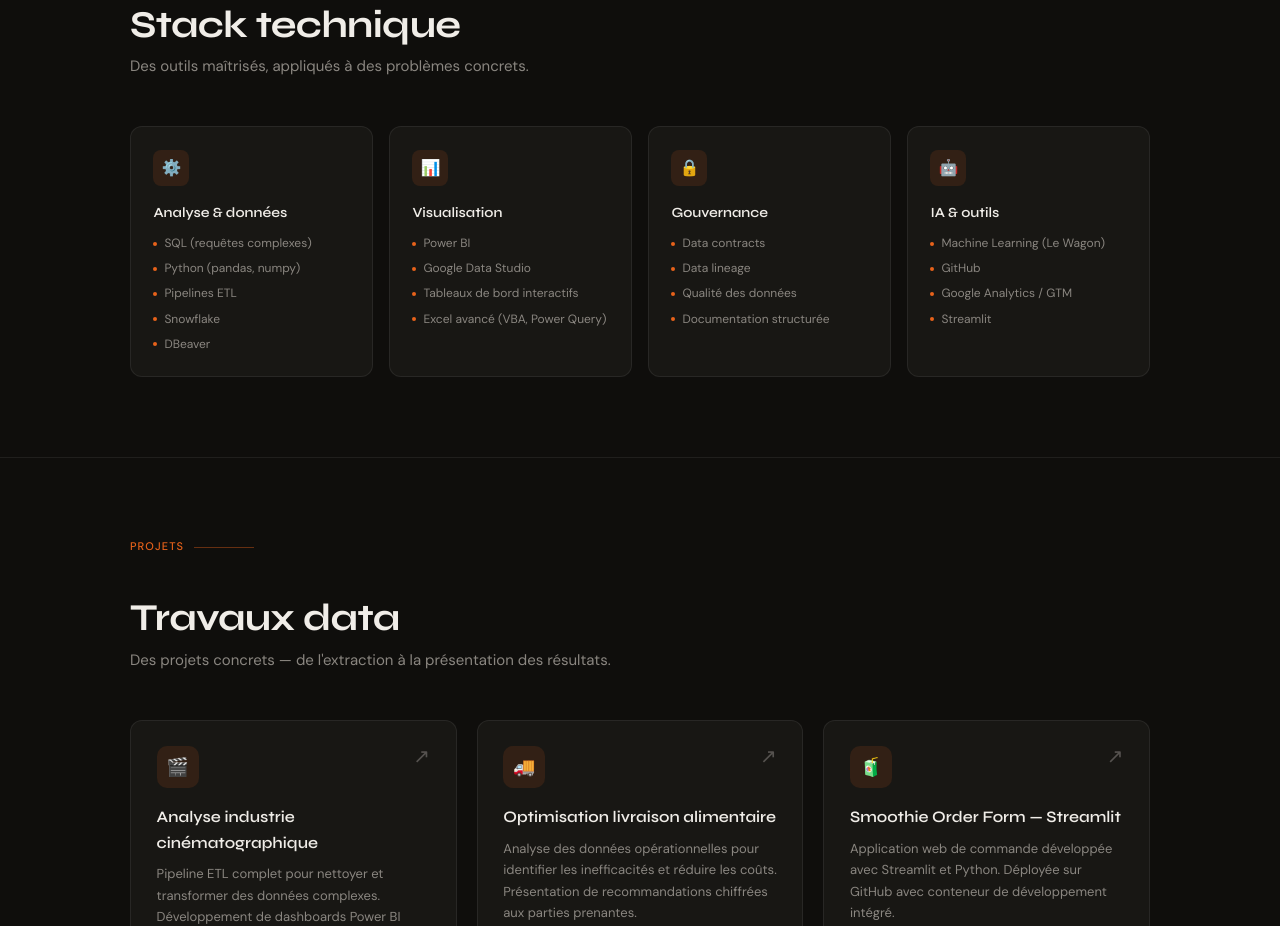
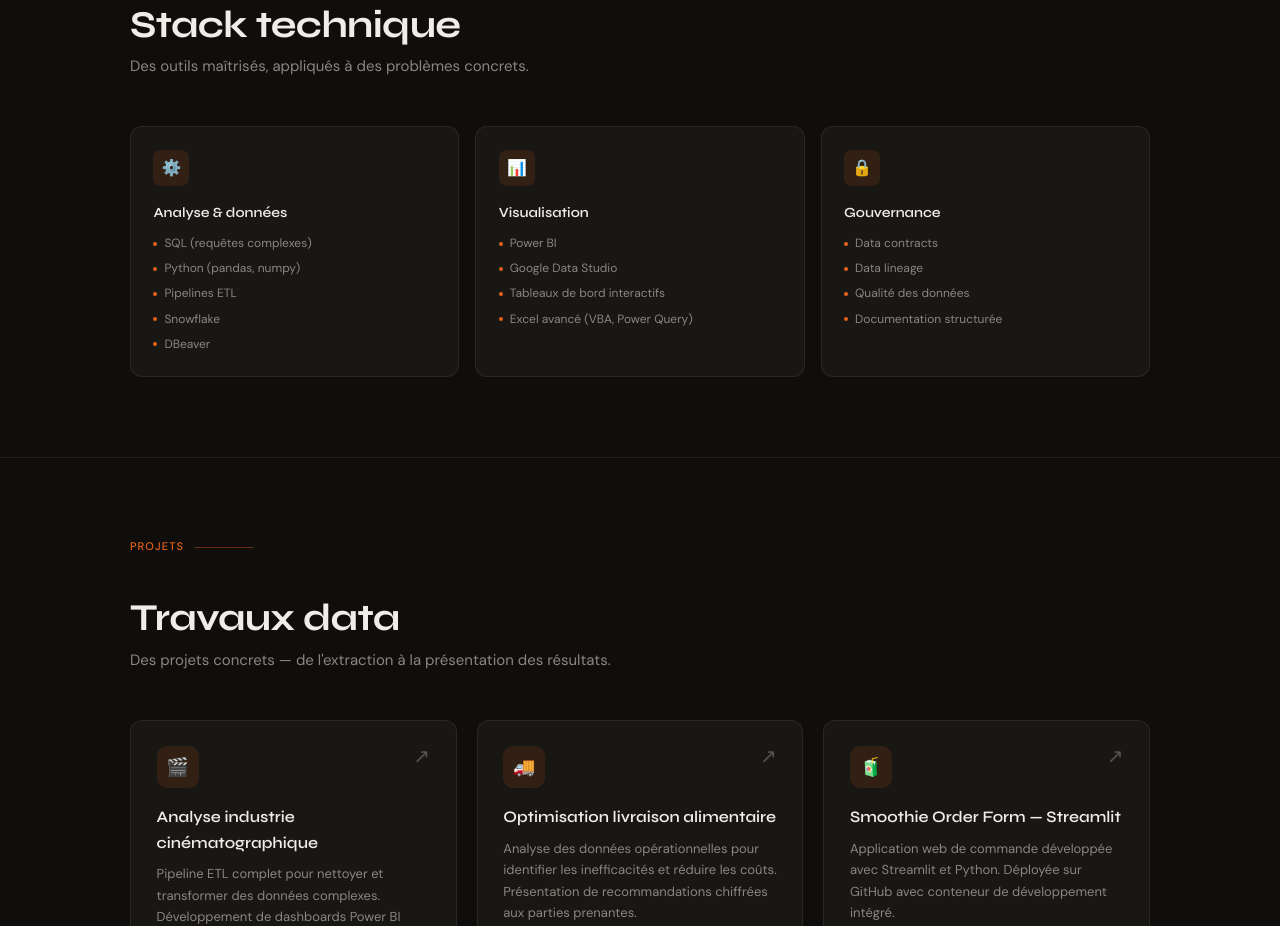
Before and after one commit to domiclmt/domiclmt.github.io, a plain HTML site: page index.html in a window 1280 px wide. Shown: the part 936-1862 px from the top of the page. Drawn offline with Linux system fonts and the light colour scheme.

Commit message:
Remove 'IA & outils' skill card from index.html
Removed the skill card for 'IA & outils' including its icon and items.

    <div class="skill-card">
      <div class="skill-icon">🤖</div>
      <div class="skill-name">IA & outils</div>
      <div class="skill-items">
        <div class="skill-item">Machine Learning (Le Wagon)</div>
        <div class="skill-item">GitHub</div>
        <div class="skill-item">Google Analytics / GTM</div>
        <div class="skill-item">Streamlit</div>
      </div>

```diff
--- a/index.html
+++ b/index.html
@@ -485,15 +485,6 @@
         <div class="skill-item">Documentation structurée</div>
       </div>
     </div>
-    <div class="skill-card">
-      <div class="skill-icon">🤖</div>
-      <div class="skill-name">IA & outils</div>
-      <div class="skill-items">
-        <div class="skill-item">Machine Learning (Le Wagon)</div>
-        <div class="skill-item">GitHub</div>
-        <div class="skill-item">Google Analytics / GTM</div>
-        <div class="skill-item">Streamlit</div>
-      </div>
     </div>
   </div>
 </section>
```
